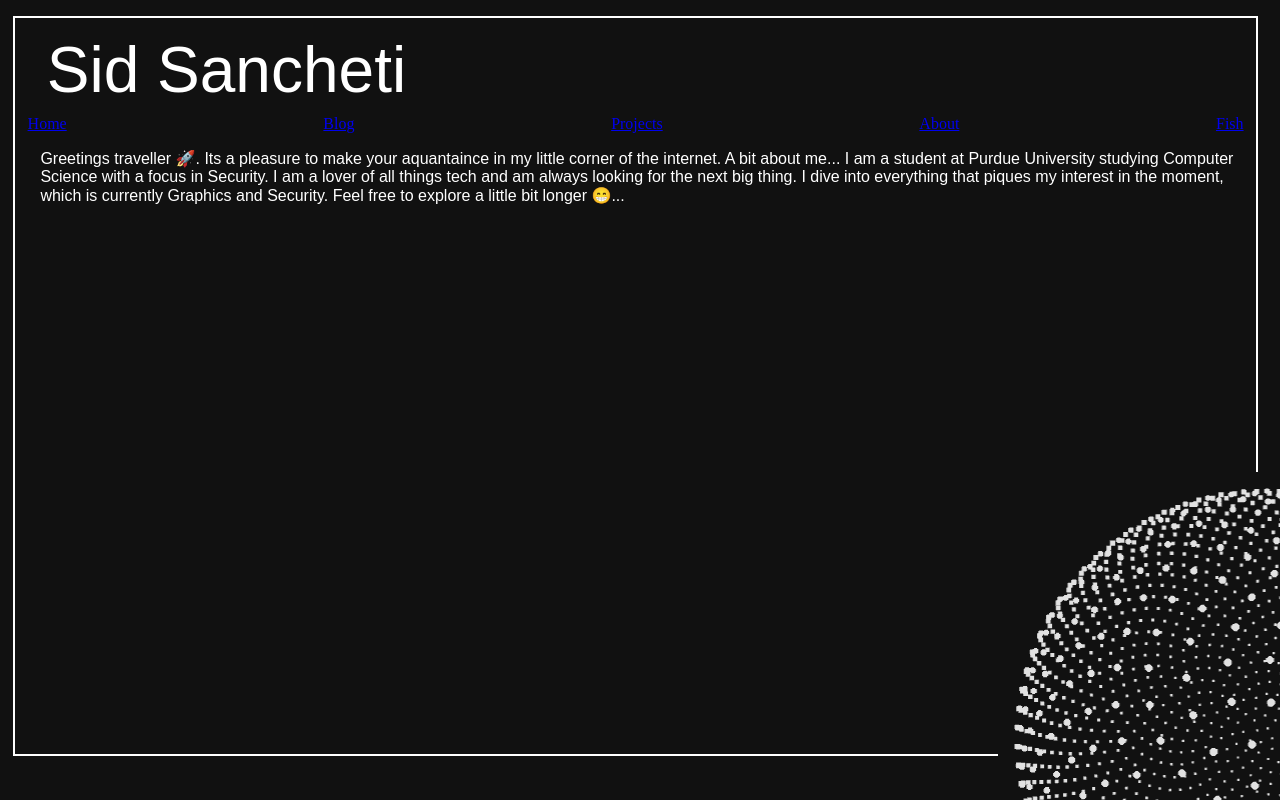
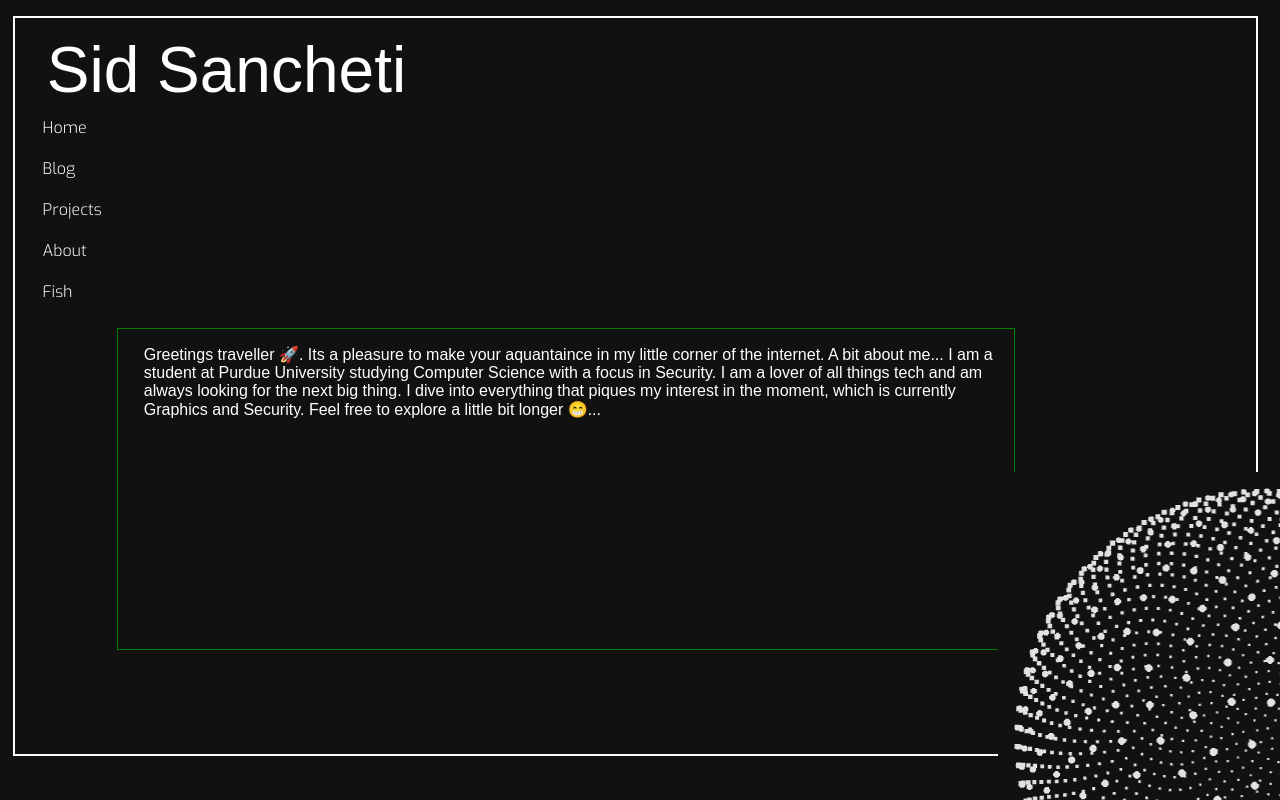
Before and after one commit to sid-sancheti/personal-website, a Next.js app: page / in a window 1280 px wide. Shown: the top 800 px of the page. Built offline with nearby package versions, Linux system fonts and the light colour scheme; a web font is replaced by a local one.

Commit message:
Creating the scrollable viewport for content

```diff
--- a/app/components/Navigation.tsx
+++ b/app/components/Navigation.tsx
@@ -1,21 +1,23 @@
 /**
  * Navigation component
  */
-'use client';
+"use client";
 
-import Link from 'next/link';
-import styles from '../styles.module.css';
+import Link from "next/link";
+import styles from "../styles.module.css";
 
 export default function Navigation() {
   return (
     <>
-        <nav className={styles.nav}>
-            <Link href="/">Home</Link>
-            <Link href="/blog">Blog</Link>
-            <Link href="/projects">Projects</Link>
-            <Link href="/about">About</Link>
-            <Link href="/fish">Fish</Link>
-        </nav>
+      <nav className={styles.nav}>
+        <ul className={styles.ul}>
+          <Link href="/" className={styles.link}>Home</Link>
+          <Link href="/blog" className={styles.link}>Blog</Link>
+          <Link href="/projects" className={styles.link}>Projects</Link>
+          <Link href="/about" className={styles.link}>About</Link>
+          <Link href="/fish" className={styles.link}>Fish</Link>
+        </ul>
+      </nav>
     </>
   );
 }
--- a/app/layout.tsx
+++ b/app/layout.tsx
@@ -1,33 +1,33 @@
 // Base Layout with rectangle, header, footer, and sphere.
-import Sphere from './components/Sphere';
-import Navigation from './components/Navigation';
+import Sphere from "./components/Sphere";
+import Navigation from "./components/Navigation";
 
-import styles from './styles.module.css';
-import './global.css';
+import styles from "./styles.module.css";
+import "./global.css";
 
 export default function BaseLayout({
   children,
 }: {
-    children: React.ReactNode
+  children: React.ReactNode;
 }) {
   return (
     <html lang="en">
       <head>
         <meta charSet="utf-8" />
-            <meta name="viewport" content="width=device-width, initial-scale=1.0"/>
+        <meta name="viewport" content="width=device-width, initial-scale=1.0" />
         <title>Sid Sancheti's Website</title>
         <link rel="icon" type="image/jpg" href="/favicon.jpg" />
       </head>
-        <body>
+      <body className={styles.body}>
         <div className={styles.rectangle}>
           <h1>Sid Sancheti</h1>
           <Navigation />
           {/* Layout UI */}
           {/* Place children where you want to render a page or nested layout */}
-                <main>{children}</main>
+          <main className={styles.scroll_container}>{children}</main>
           <Sphere />
         </div>
       </body>
     </html>
-    )
+  );
 }
--- a/app/styles.module.css
+++ b/app/styles.module.css
@@ -1,3 +1,8 @@
+.body {
+    margin: 0px;
+    padding: 0px;
+}
+
 .rectangle {
     width: 97vw;
     height: 92vh;
@@ -8,8 +13,30 @@
 
 .nav {
     display: flex;
-    justify-content: space-between;
-    margin-top: 1vh;
-    margin-left: 1vw;
-    margin-right: 1vw;
 }
+
+.ul {
+    list-style: none; /* Remove bullet points */
+    padding: 0;       /* Remove default padding */
+    margin: 0;        /* Remove default margin */
+    margin-left: 1vw; /* Add space to the left */
+    width: 200px;     /* Set a fixed width for the nav */
+}
+
+.link {
+    display: block;             /* Make the links fill the container */
+    text-decoration: none;      /* Remove underline */
+    padding: 10px 15px;         /* Spacing */
+    color: white;
+    font-family: 'Exo', sans-serif; /* Font style */
+}
+
+.scroll_container {
+    overflow-y: auto;
+    position: relative;
+    border: 1px solid green;
+    width: 70vw;
+    height: 40vh;
+    margin-left: 8vw;
+    margin-top: 2vh;
+}
```
Also changed, not shown: app/blog/[slug]/page.tsx (+7 -4 lines). Lines whose indentation alone changed are shown as unchanged.
